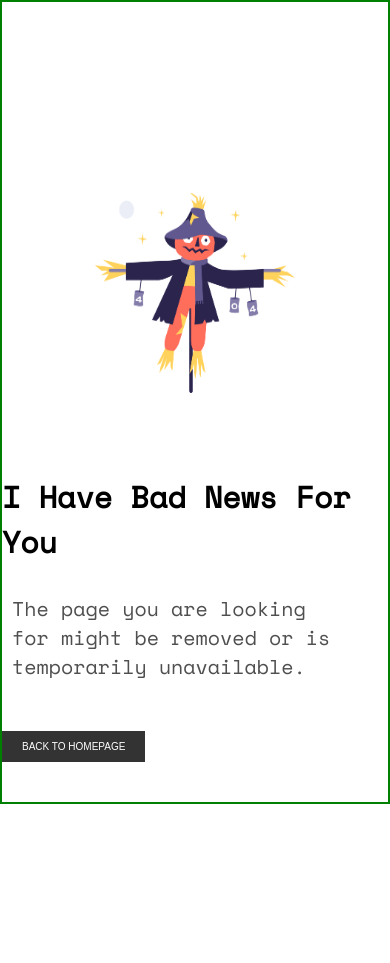
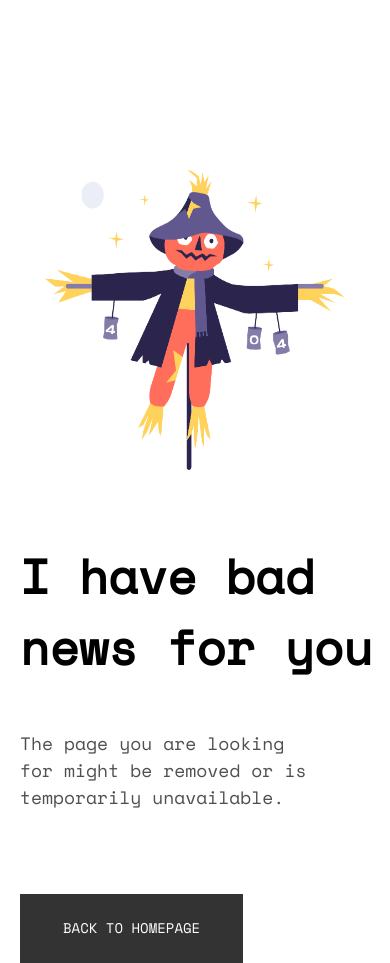
Before and after one commit to aliakhizer/dev-challenges-404, a plain HTML site: page index.html in a window 390 px wide. Before the commit the page ends 844 px from the top, so only its background shows below. Drawn offline with nearby package versions, Linux system fonts and the light colour scheme.

Commit message:
fixed responsive issues

```diff
--- a/style.css
+++ b/style.css
@@ -3,11 +3,17 @@ body {
   padding: 0px;
 }
 
+img {
+  display: block;
+  max-width: 100%;
+}
+
 .main {
-  border: 2px solid green;
   display: flex;
   justify-content: space-around;
   height: 100vh;
+  gap: 10px;
+  padding: 0px 20px;
 }
 h1,
 h2 {
@@ -34,70 +40,73 @@ h2 {
   flex-direction: column;
 }
 .main-content .heading {
-  max-width: 20ch;
-  font-size: 40px;
+  max-width: 30ch;
+  font-size: 64px;
   font-weight: 700;
-  text-transform: uppercase;
   font-family: "Space Mono", monospace;
+  line-height: 94.78px;
 }
 
 .paragraph {
-  max-width: 26ch;
+  max-width: 27ch;
   font-family: "Space Mono", monospace;
   font-family: "Space Mono", monospace;
-  margin: 10px;
-  font-size: 20px;
+  font-size: 24px;
   font-weight: 400;
   color: #4f4f4f;
+  line-height: 35.54px;
+  margin-top: 36px;
 }
 button {
   background-color: #333333;
   border: none;
   color: white;
-  padding: 15px 30px;
+  font-size: 14px;
   text-align: center;
   text-decoration: none;
-
-  font-size: 14px;
+  font-weight: 700px;
   text-transform: uppercase;
-  margin-top: 30px;
+  line-height: 20.73px;
+  padding: 24px 43px;
+  margin-top: 64px;
 }
 @media screen and (max-width: 500px) {
   .main {
-    border: 2px solid green;
     display: flex;
     flex-direction: column;
     align-items: center;
     height: 800px;
+    padding: 20px;
   }
   .main-img {
     margin-top: 150px;
+    width: 375px;
+    height: 949px;
   }
-  .main-img img {
-    width: 200px;
-    height: 200px;
-  }
+
   .main-content {
     width: 100%;
   }
   .main-content .heading {
-    max-width: 26ch;
-    font-size: 30px;
+    width: 12ch;
+    font-size: 48px;
     font-weight: 700;
-    text-transform: uppercase;
     font-family: "Space Mono", monospace;
-    text-transform: capitalize;
+    line-height: 71.09px;
+    margin-top: 60px;
   }
   .paragraph {
-    font-size: 20px;
-    font-weight: 200;
+    font-size: 18px;
+    font-weight: 400;
+    margin-top: 30px;
     max-width: 26ch;
-    width: 100%;
-    margin-bottom: 0px;
+    line-height: 26.66px;
+    font-family: "Space Mono", monospace;
   }
   button {
-    font-size: 10px;
-    padding: 10px 20px;
-    margin-bottom: 0px;
+    font-size: 14px;
+    margin-top: 66px;
+    font-family: "Space Mono", monospace;
+    line-height: 20.73px;
   }
 }
```
